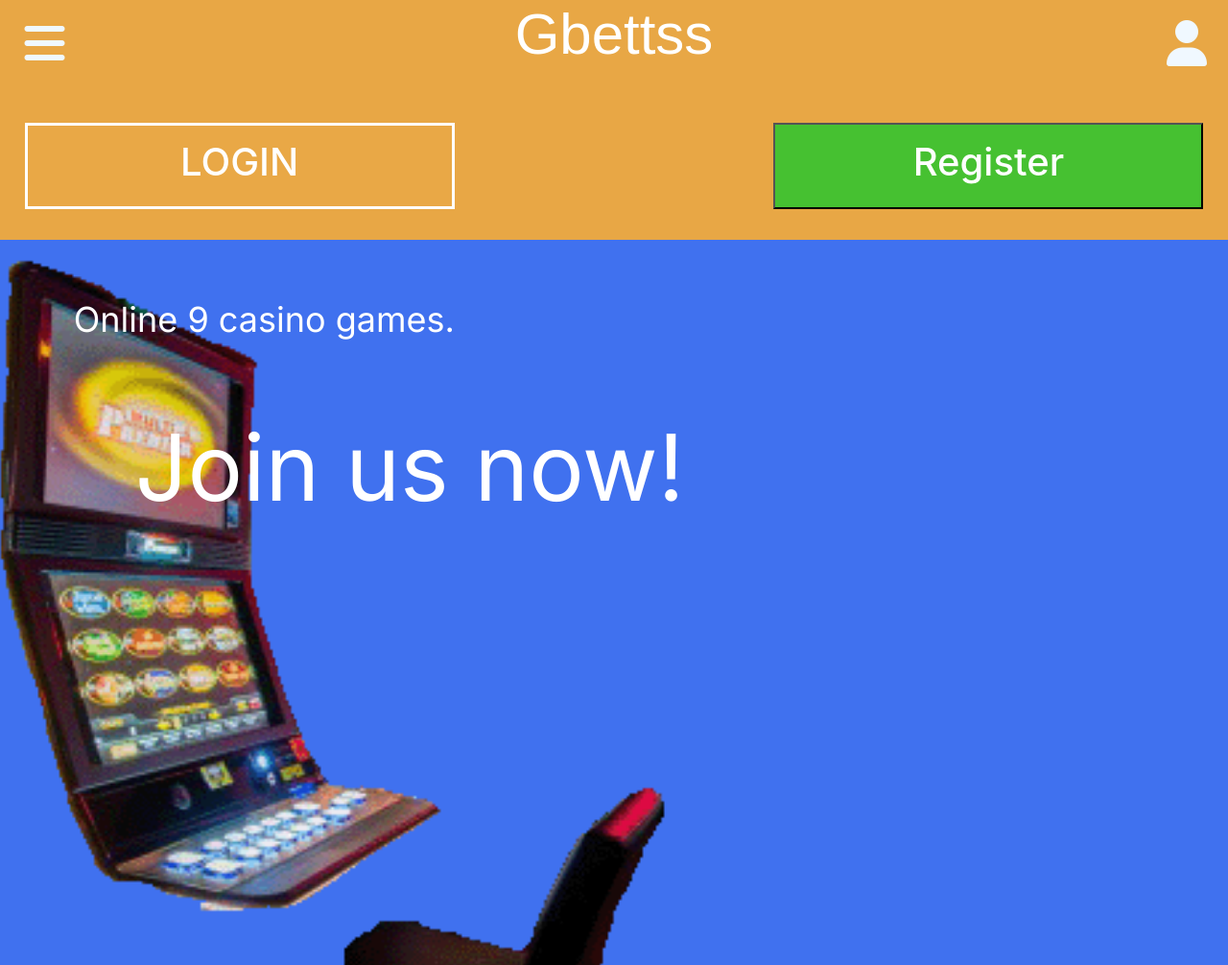
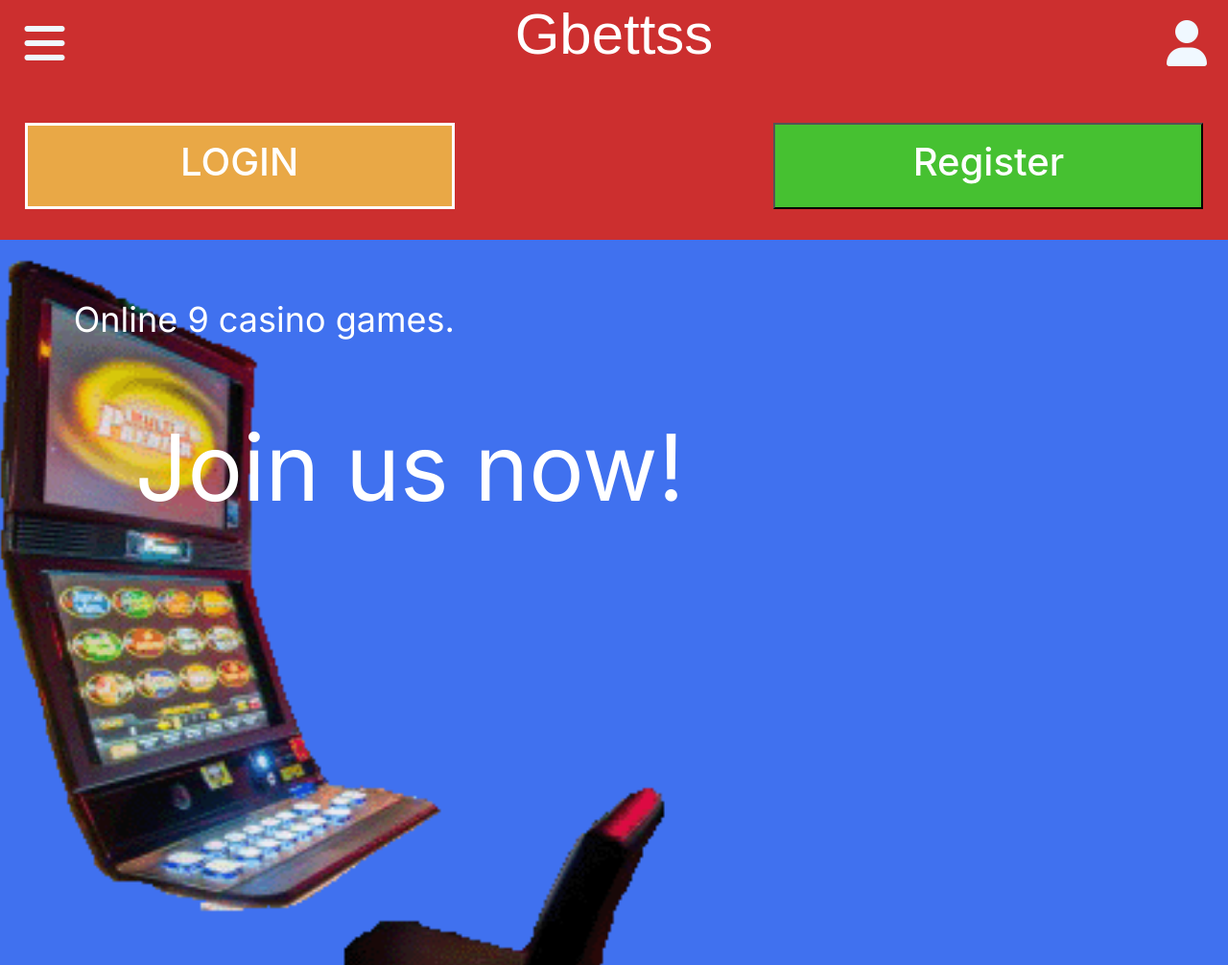
Before and after one commit to Giannibot/WebDesign-home-assighnement, a plain HTML site: page index.html in a window 1280 px wide. Shown: the top 1006 px of the page at 96% size. Drawn offline with nearby package versions, Linux system fonts and the light colour scheme.

Commit message:
change color froom or to red

```diff
--- a/main.css
+++ b/main.css
@@ -8,7 +8,7 @@ body {
 
 }
 header {
-  background: rgba(232,167,69,1);
+  background: rgb(204, 47, 47);
   width: 100%;
   height: 250px;
 
```
